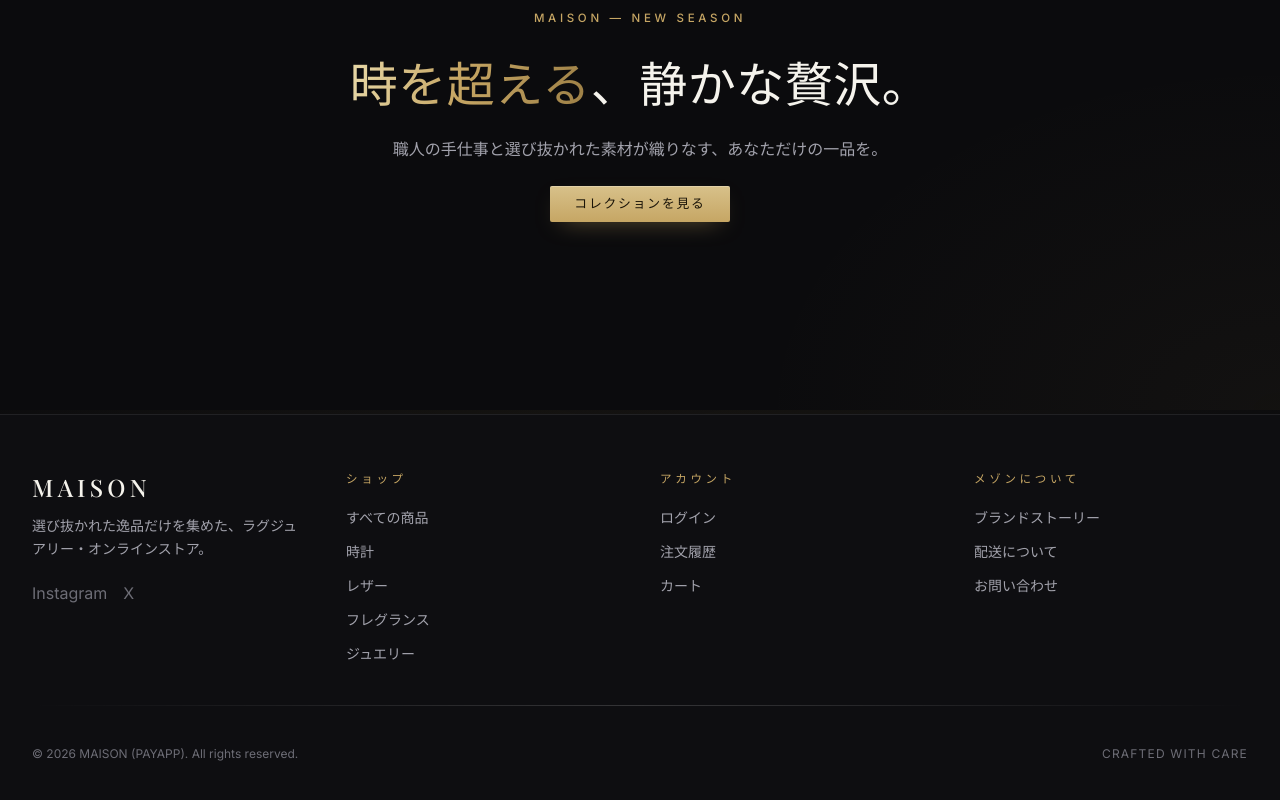
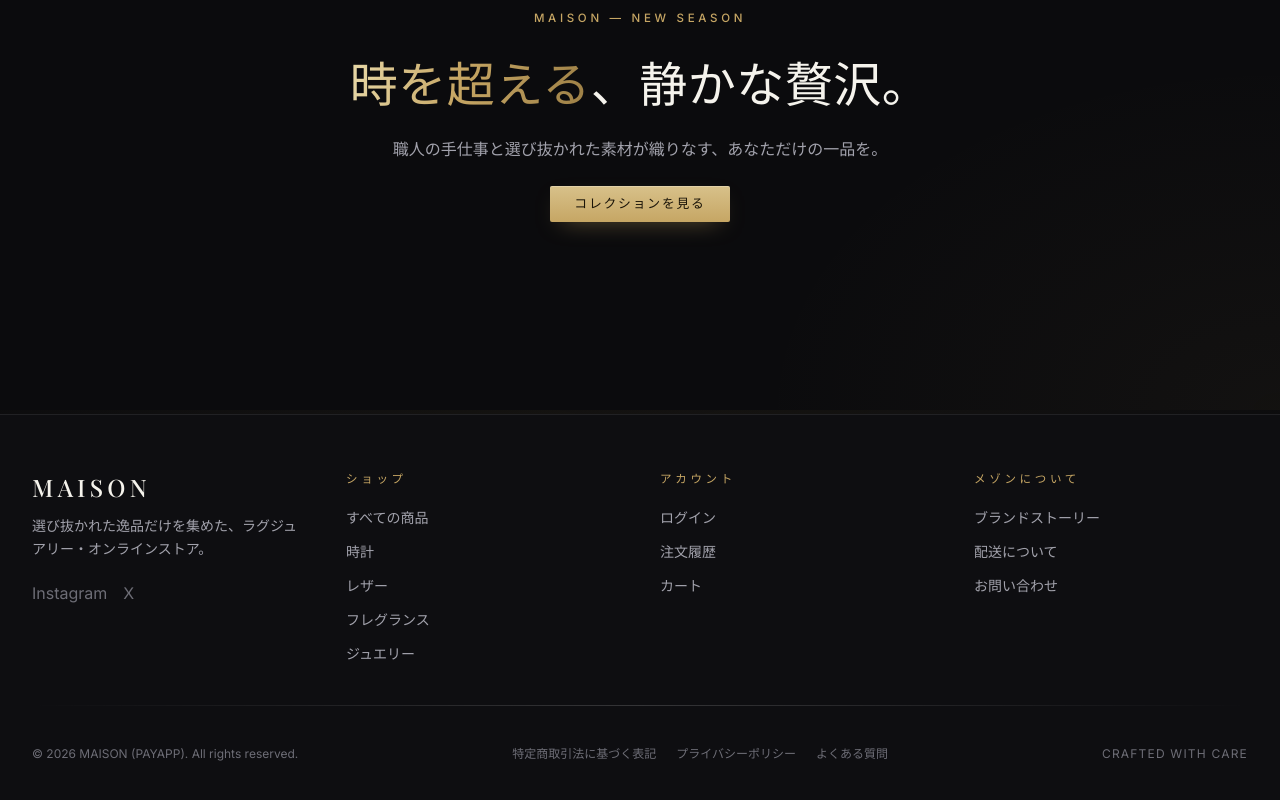
Before and after one commit to kerokero-1245/PAYAPP, a Next.js app: page / in a window 1280 px wide. Shown: the part 2790-3590 px from the top of the page. Built offline with nearby package versions, Linux system fonts and the light colour scheme; no server answers.

Commit message:
UI: フッター下段に特商法・プライバシー・よくある質問のリンクを足す

```diff
--- a/components/Footer.js
+++ b/components/Footer.js
@@ -29,6 +29,13 @@ export default function Footer() {
         { href: "/contact", label: "お問い合わせ" },
       ],
     },
+  ];
+
+  /** 下段の小さなリンク（4 列の grid に 5 列目を足すと md で窮屈になるため、ここに並べる） */
+  const legalLinks = [
+    { href: "/legal", label: "特定商取引法に基づく表記" },
+    { href: "/privacy", label: "プライバシーポリシー" },
+    { href: "/faq", label: "よくある質問" },
   ];
 
   return (
@@ -65,8 +72,15 @@ export default function Footer() {
 
         <div className="hairline my-10" />
 
-        <div className="flex flex-col sm:flex-row items-center justify-between gap-3 text-xs text-faint">
+        <div className="flex flex-col lg:flex-row items-center justify-between gap-3 text-xs text-faint">
           <p>© 2026 MAISON (PAYAPP). All rights reserved.</p>
+          <nav aria-label="規約とご案内" className="flex flex-wrap justify-center gap-x-5 gap-y-2">
+            {legalLinks.map((l) => (
+              <Link key={l.href} href={l.href} className="hover:text-cream transition-colors">
+                {l.label}
+              </Link>
+            ))}
+          </nav>
           <p className="tracking-widest uppercase">Crafted with care</p>
         </div>
       </div>
```
